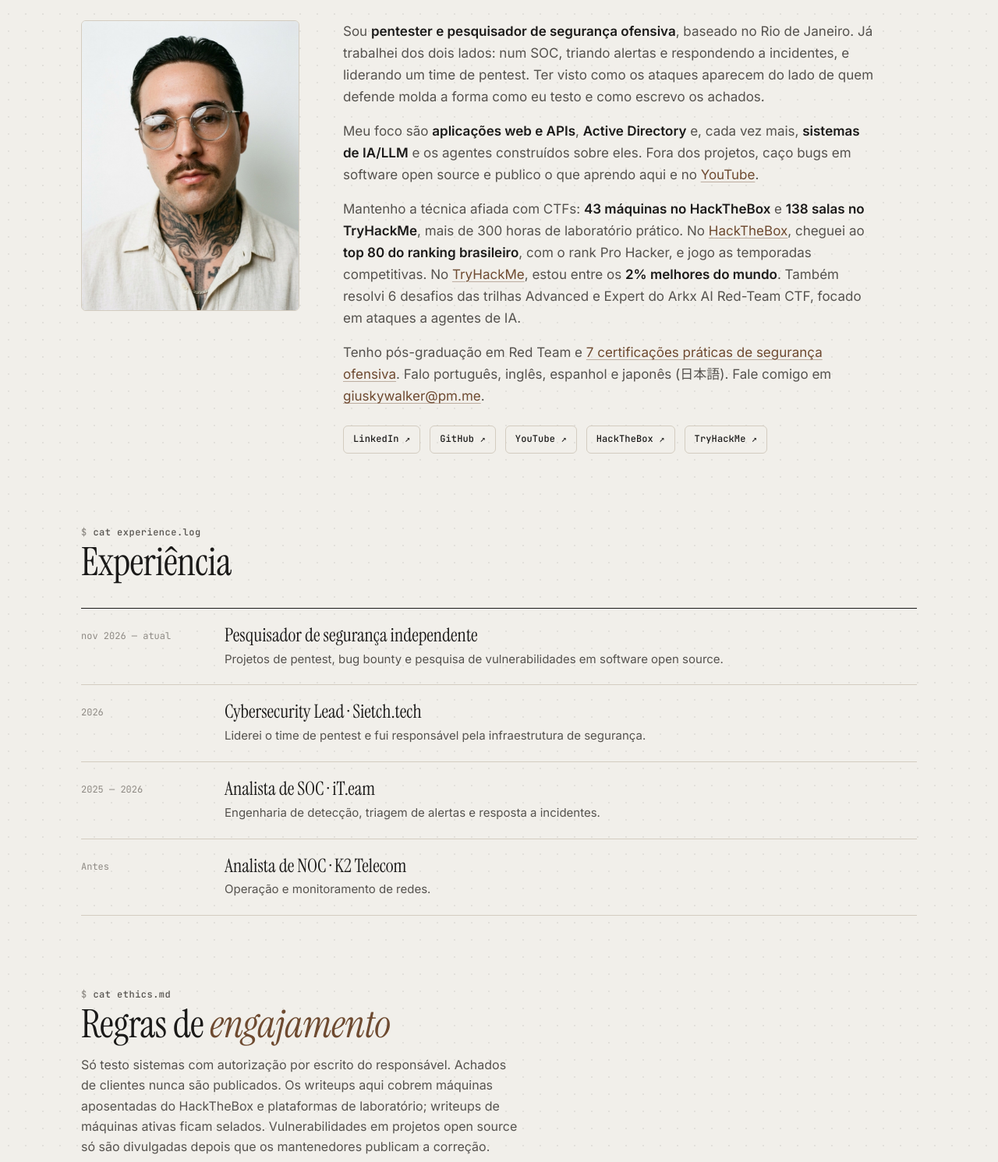
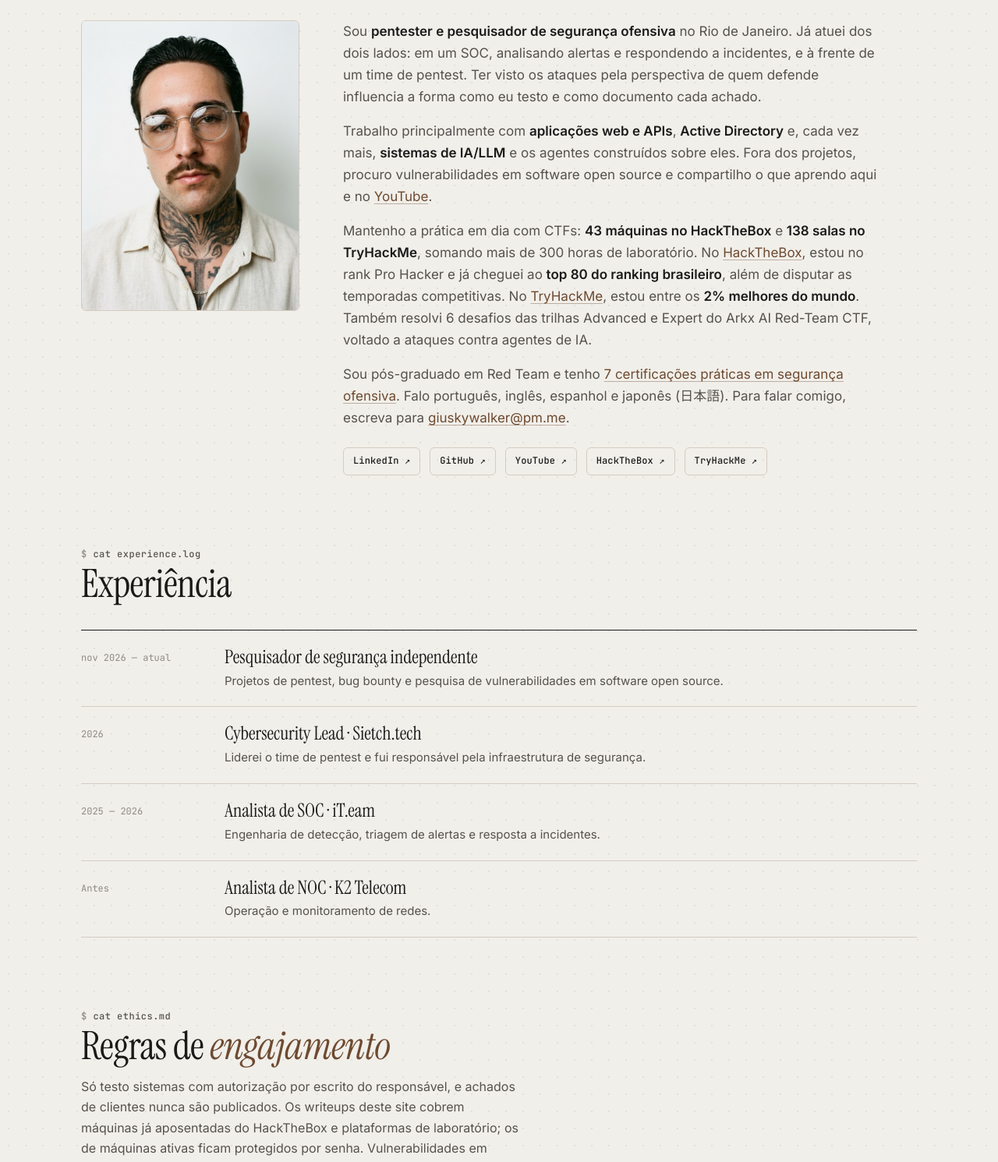
Before and after one commit to giuskywalkerxyz/giuskywalkerxyz.github.io, an Astro site: page /pt-br/about in a window 1280 px wide. Shown: the part 279-1770 px from the top of the page at 78% size. Built offline with nearby package versions, Linux system fonts and the light colour scheme; Astro itself is replaced by a stand-in of ours.

Commit message:
Use giullianoamaral.com and revise PT About

```diff
--- a/astro.config.mjs
+++ b/astro.config.mjs
@@ -4,7 +4,7 @@ import { defineConfig } from 'astro/config';
 // If you host it under a project repo instead (e.g. github.com/giuskywalkerxyz/blog),
 // set `base: '/blog'` and change `site` accordingly.
 export default defineConfig({
-  site: 'https://giuskywalkerxyz.github.io',
+  site: 'https://giullianoamaral.com',
   markdown: {
     shikiConfig: {
       themes: { light: 'github-light', dark: 'github-dark-dimmed' },
--- a/src/views/About.astro
+++ b/src/views/About.astro
@@ -52,26 +52,23 @@ const career = pt
       {pt ? (
         <>
           <p>
-            Sou <strong>pentester e pesquisador de segurança ofensiva</strong>, baseado no Rio de Janeiro.
-            Já trabalhei dos dois lados: num SOC, triando alertas e respondendo a incidentes, e liderando um
-            time de pentest. Ter visto como os ataques aparecem do lado de quem defende molda a forma como eu
-            testo e como escrevo os achados.
+            Sou <strong>pentester e pesquisador de segurança ofensiva</strong> no Rio de Janeiro.
+            Já atuei dos dois lados: em um SOC, analisando alertas e respondendo a incidentes, e à frente de um time de pentest.
+            Ter visto os ataques pela perspectiva de quem defende influencia a forma como eu testo e como documento cada achado.
           </p>
           <p>
-            Meu foco são <strong>aplicações web e APIs</strong>, <strong>Active Directory</strong> e, cada vez
-            mais, <strong>sistemas de IA/LLM</strong> e os agentes construídos sobre eles. Fora dos projetos,
-            caço bugs em software open source e publico o que aprendo aqui e no <a href={yt}>YouTube</a>.
+            Trabalho principalmente com <strong>aplicações web e APIs</strong>, <strong>Active Directory</strong> e, cada vez mais, <strong>sistemas de IA/LLM</strong> e os agentes construídos sobre eles.
+            Fora dos projetos, procuro vulnerabilidades em software open source e compartilho o que aprendo aqui e no <a href={yt}>YouTube</a>.
           </p>
           <p>
-            Mantenho a técnica afiada com CTFs: <strong>{HTB_MACHINES} máquinas no HackTheBox</strong> e <strong>{THM_ROOMS} salas no TryHackMe</strong>, mais de {LAB_HOURS} horas de laboratório prático.
-            No <a href={htb}>HackTheBox</a>, cheguei ao <strong>top 80 do
-            ranking brasileiro</strong>, com o rank Pro Hacker, e jogo as temporadas competitivas.
+            Mantenho a prática em dia com CTFs: <strong>{HTB_MACHINES} máquinas no HackTheBox</strong> e <strong>{THM_ROOMS} salas no TryHackMe</strong>, somando mais de {LAB_HOURS} horas de laboratório.
+            No <a href={htb}>HackTheBox</a>, estou no rank Pro Hacker e já cheguei ao <strong>top 80 do ranking brasileiro</strong>, além de disputar as temporadas competitivas.
             No <a href={thm}>TryHackMe</a>, estou entre os <strong>2% melhores do mundo</strong>.
-            Também resolvi {aiLabs} desafios das trilhas Advanced e Expert do Arkx AI Red-Team CTF, focado em ataques a agentes de IA.
+            Também resolvi {aiLabs} desafios das trilhas Advanced e Expert do Arkx AI Red-Team CTF, voltado a ataques contra agentes de IA.
           </p>
           <p>
-            Tenho pós-graduação em Red Team e <a href={lp(lang, '/certs/')}>{n} certificações práticas de segurança ofensiva</a>.
-            Falo português, inglês, espanhol e japonês (日本語). Fale comigo em <a href={mail}>{SITE.email}</a>.
+            Sou pós-graduado em Red Team e tenho <a href={lp(lang, '/certs/')}>{n} certificações práticas em segurança ofensiva</a>.
+            Falo português, inglês, espanhol e japonês (日本語). Para falar comigo, escreva para <a href={mail}>{SITE.email}</a>.
           </p>
         </>
       ) : (
@@ -126,10 +123,9 @@ const career = pt
           <>
             <h2>Regras de <em>engajamento</em></h2>
             <p>
-              Só testo sistemas com autorização por escrito do responsável. Achados de clientes nunca são publicados.
-              Os writeups aqui cobrem máquinas aposentadas do HackTheBox e plataformas de laboratório; writeups de
-              máquinas ativas ficam selados. Vulnerabilidades em projetos open source só são divulgadas depois que
-              os mantenedores publicam a correção.
+              Só testo sistemas com autorização por escrito do responsável, e achados de clientes nunca são publicados.
+              Os writeups deste site cobrem máquinas já aposentadas do HackTheBox e plataformas de laboratório; os de máquinas ativas ficam protegidos por senha.
+              Vulnerabilidades em projetos open source só são divulgadas depois que os mantenedores publicam a correção.
             </p>
           </>
         ) : (
```
